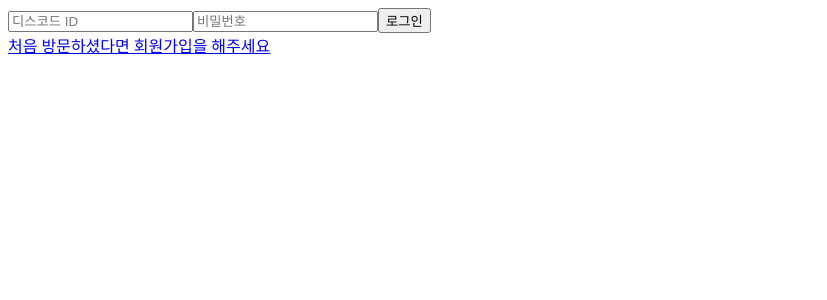
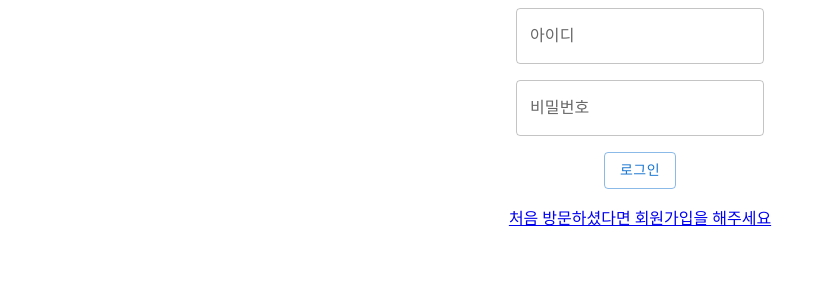
Before and after one commit to Adel-es/mogakko_bot_front, a React (Create React App) app: page /signin in a window 1280 px wide. Shown: the top 300 px of the page, without its empty margins (0-827 px from the left). Built offline with nearby package versions, Linux system fonts and the light colour scheme.

Commit message:
feat: 로그인 폼 mui로 새로 생성
issue: #16

```diff
--- a/src/pages/SignIn.tsx
+++ b/src/pages/SignIn.tsx
@@ -1,4 +1,5 @@
 import { useState, useEffect } from "react";
+import { Button, Grid, TextField } from "@mui/material";
 import { Link, useNavigate } from "react-router-dom";
 function SignIn() {
   const [discordID, setDiscordID] = useState("");
@@ -22,32 +23,40 @@ function SignIn() {
       navigate("/schedule");
     }
   }, [signIn]);
-  function ChangeForm() {
     return (
-      <div>
-        <div>
-          <input
+		<Grid
+			container
+			alignItems="center"
+			justifyContent={"center"}
+			direction="column"
+			spacing={2}
+		>
+			<Grid item>
+				<TextField
+					label="아이디"
+					variant="outlined"
             value={discordID}
-            placeholder="디스코드 ID"
             onChange={onChangeID}
-          ></input>
-          <input
+				></TextField>
+			</Grid>
+			<Grid item>
+				<TextField
+					label="비밀번호"
+					variant="outlined"
+					type="password"
             value={password}
-            placeholder="비밀번호"
             onChange={onChangePassword}
-          ></input>
-          <button onClick={onClickSignIn}>로그인</button>
-        </div>
-        <Link to="/signup">
-          <div>처음 방문하셨다면 회원가입을 해주세요</div>
-        </Link>
-      </div>
-    );
-  }
-  return (
-    <div>
-      <ChangeForm></ChangeForm>
-    </div>
+				></TextField>
+			</Grid>
+			<Grid item>
+				<Button variant="outlined" onClick={onClickSignIn}>
+					로그인
+				</Button>
+			</Grid>
+			<Grid item>
+				<Link to="/signup">처음 방문하셨다면 회원가입을 해주세요</Link>
+			</Grid>
+		</Grid>
   );
 }
 export default SignIn;
```
